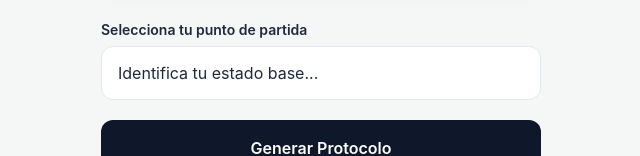
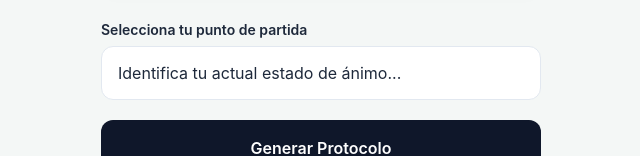
Before and after one commit to despliegatuscolores-ux/reinicio-21, a plain HTML site: page index.html in a window 1280 px wide. Shown: the part 275-431 px from the top of the page, without its empty margins (319-959 px from the left). Drawn offline with Linux system fonts and the light colour scheme.

Commit message:
Update index.html

```diff
--- a/index.html
+++ b/index.html
@@ -147,7 +147,7 @@
                 <div class="input-group">
                     <label>Selecciona tu punto de partida</label>
                     <select id="emotionSelect">
-                        <option value="" disabled selected>Identifica tu estado base...</option>
+                        <option value="" disabled selected>Identifica tu actual estado de ánimo...</option>
                         <optgroup label="Fase 1: Regulación (Contracción)">
                             <option value="verguenza">Vergüenza / No ser suficiente (20 Hz)</option>
                             <option value="culpa">Culpa / Auto-sabotaje (30 Hz)</option>
```
